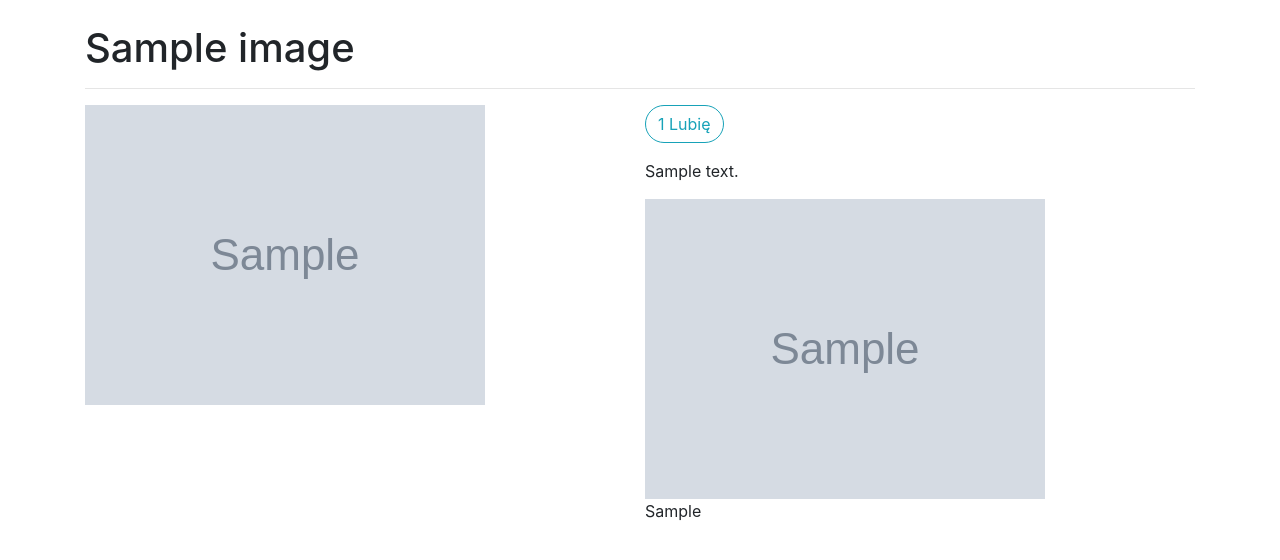
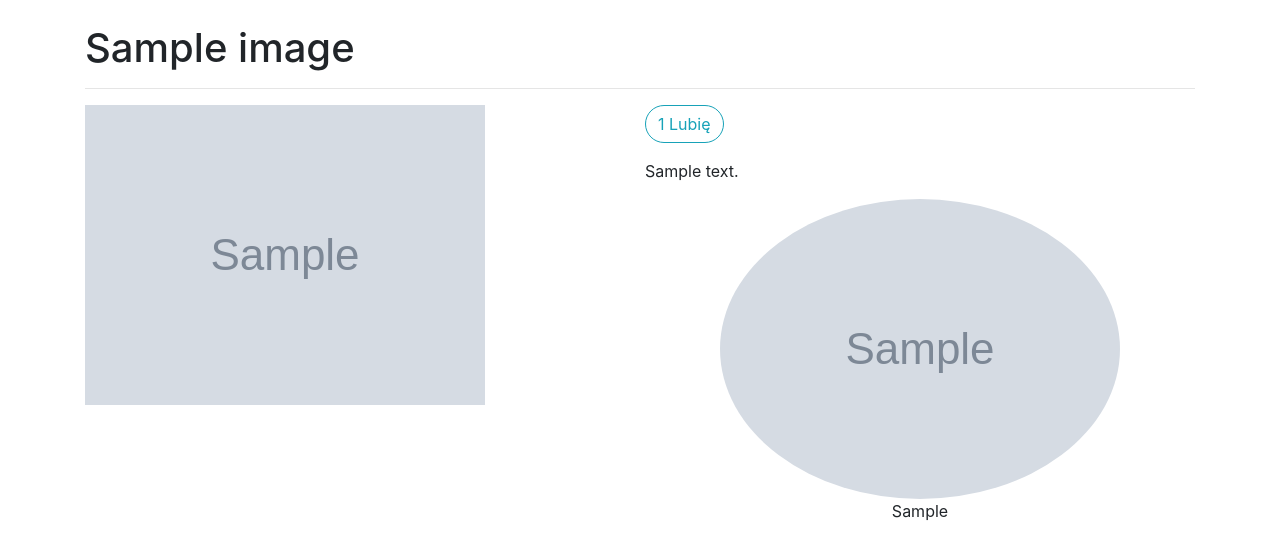
Before and after one commit to malikdamian/bookmarks, a Django app: a page that uses images/templates/images/image/detail.html in a window 1280 px wide. Shown: the part 65-625 px from the top of the page. Run offline with Django 4.2, Linux system fonts and the light colour scheme; tables that the repository leaves empty hold one stand-in row (values such as "Sample post"); grey boxes marked "Sample" are stand-in pictures; some libraries are stand-ins or nearby versions.

Commit message:
Update profile picture size

```diff
--- a/images/templates/images/image/detail.html
+++ b/images/templates/images/image/detail.html
@@ -39,14 +39,15 @@
 
 
                     {% for user in users_like %}
-
+                        <div class="text-center">
                         {% if user.profile.photo %}
-                            <img src="{{ user.profile.photo.url }}" alt="user-image">
+                            <img src="{% thumbnail user.profile.photo '140x140' crop='center' %}" alt="user-image"  class="rounded-circle">
                         {% endif %}
 
                         <p>{{ user.first_name }}</p>
                     {% empty %}
                         Jeszcze nikt nie polubił tego obrazu.
+                        </div>
                     {% endfor %}
                 {% endwith %}
             </div>
```
